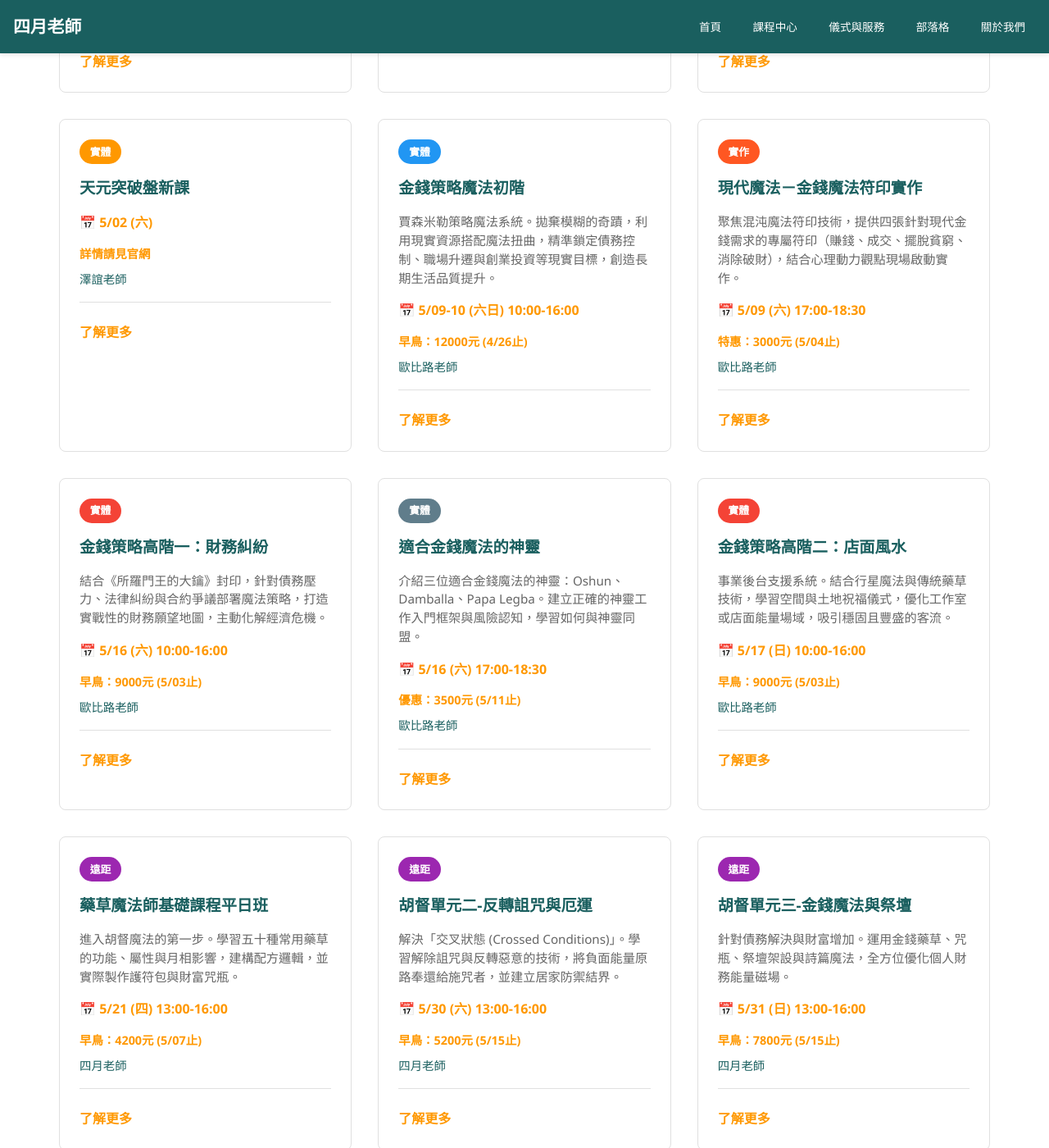
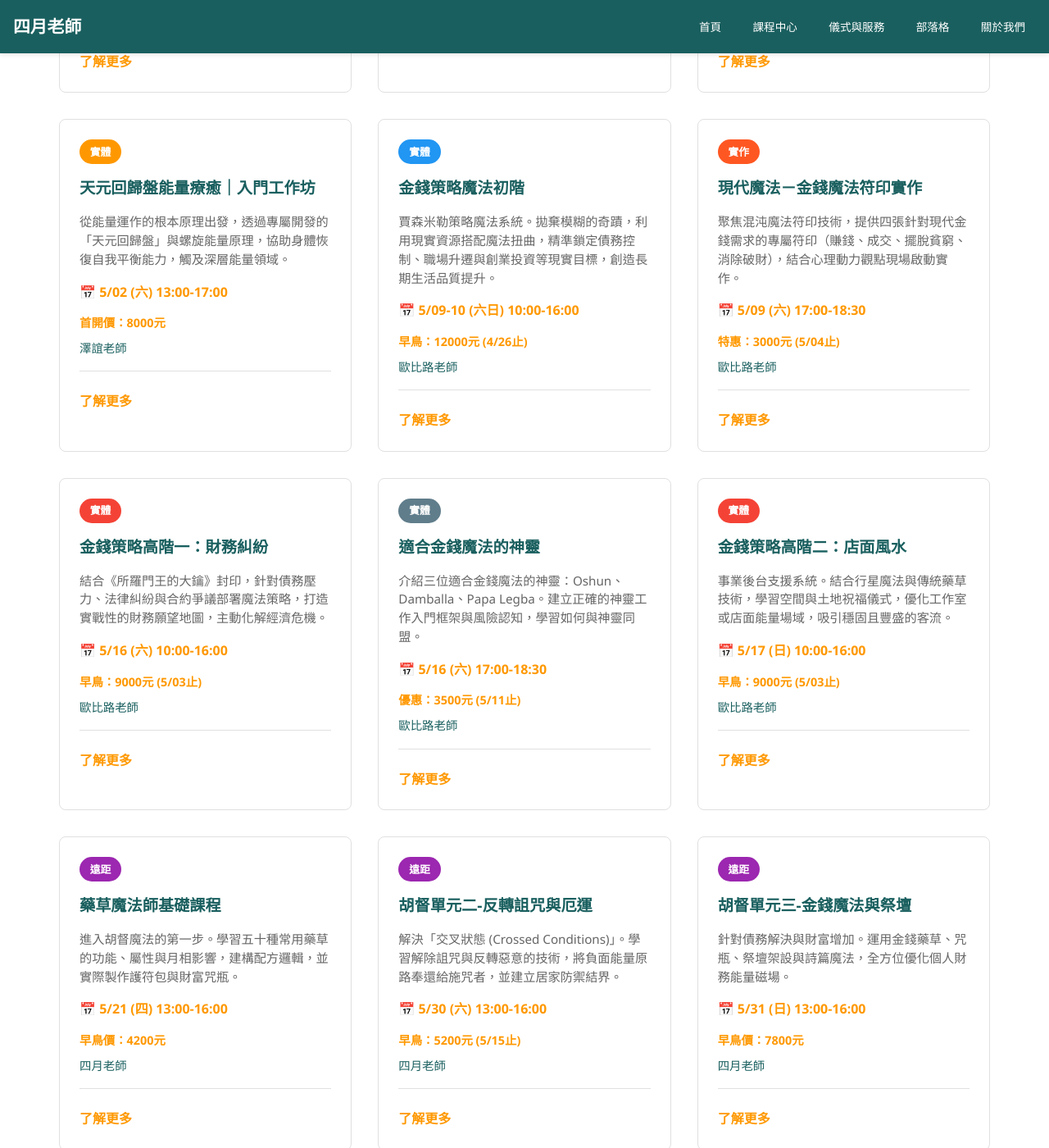
Before and after one commit to light4uliuphone-lang/hoodoo, a Jekyll site: the page built from index.html, in a window 1280 px wide and 1400 px high, scrolled down 1381 px. Shown: the whole window at 82% size. Built offline with Jekyll 4.4.1, drawn with Linux system fonts in a browser that asks for light colours.

Commit message:
Update index.html

```diff
--- a/index.html
+++ b/index.html
@@ -90,14 +90,14 @@ title: 四月老師 - 魔法課程中心
 
             <div class="course-card">
                 <div class="course-tag" style="background-color: #ff9800;">實體</div>
-                <h3>天元突破盤新課</h3>
-                <p></p>
+                <h3>天元回歸盤能量療癒｜入門工作坊</h3>
+                <p>從能量運作的根本原理出發，透過專屬開發的「天元回歸盤」與螺旋能量原理，協助身體恢復自我平衡能力，觸及深層能量領域。</p>
                 <div class="course-info">
-                    <div style="margin-bottom: 5px; color: #ff9800; font-weight: bold;">📅 5/02 (六)</div>
-                    <span class="price">詳情請見官網</span>
+                    <div style="margin-bottom: 5px; color: #ff9800; font-weight: bold;">📅 5/02 (六) 13:00-17:00</div>
+                    <span class="price">首開價：8000元</span>
                     <span class="teacher">澤誼老師</span>
                 </div>
-                <a href="/course.html" class="learn-more">了解更多</a>
+                <a href="/courses/course-modern-04/" class="learn-more">了解更多</a>
             </div>
 
             <div class="course-card">
@@ -162,11 +162,11 @@ title: 四月老師 - 魔法課程中心
 
             <div class="course-card">
                 <div class="course-tag" style="background-color: #9c27b0;">遠距</div>
-                <h3>藥草魔法師基礎課程平日班</h3>
+                <h3>藥草魔法師基礎課程</h3>
                 <p>進入胡督魔法的第一步。學習五十種常用藥草的功能、屬性與月相影響，建構配方邏輯，並實際製作護符包與財富咒瓶。</p>
                 <div class="course-info">
                     <div style="margin-bottom: 5px; color: #ff9800; font-weight: bold;">📅 5/21 (四) 13:00-16:00</div>
-                    <span class="price">早鳥：4200元 (5/07止)</span>
+                    <span class="price">早鳥價：4200元</span>
                     <span class="teacher">四月老師</span>
                 </div>
                 <a href="/courses/course-hoodoo-00/" class="learn-more">了解更多</a>
@@ -190,7 +190,7 @@ title: 四月老師 - 魔法課程中心
                 <p>針對債務解決與財富增加。運用金錢藥草、咒瓶、祭壇架設與詩篇魔法，全方位優化個人財務能量磁場。</p>
                 <div class="course-info">
                     <div style="margin-bottom: 5px; color: #ff9800; font-weight: bold;">📅 5/31 (日) 13:00-16:00</div>
-                    <span class="price">早鳥：7800元 (5/15止)</span>
+                    <span class="price">早鳥價：7800元</span>
                     <span class="teacher">四月老師</span>
                 </div>
                 <a href="/courses/course-hoodoo-03/" class="learn-more">了解更多</a>
```
